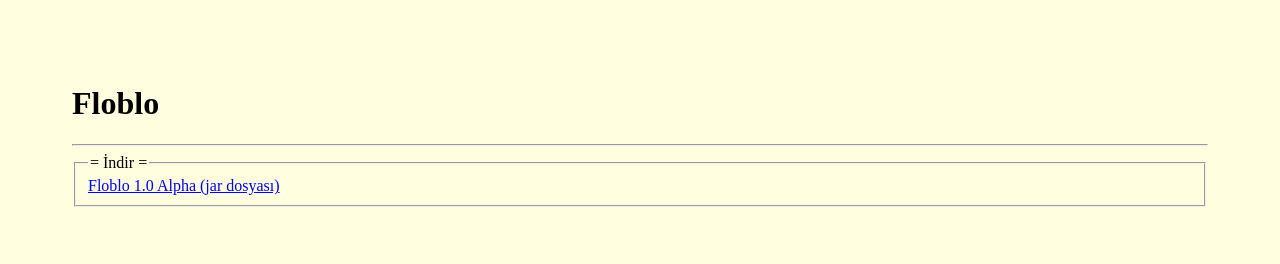
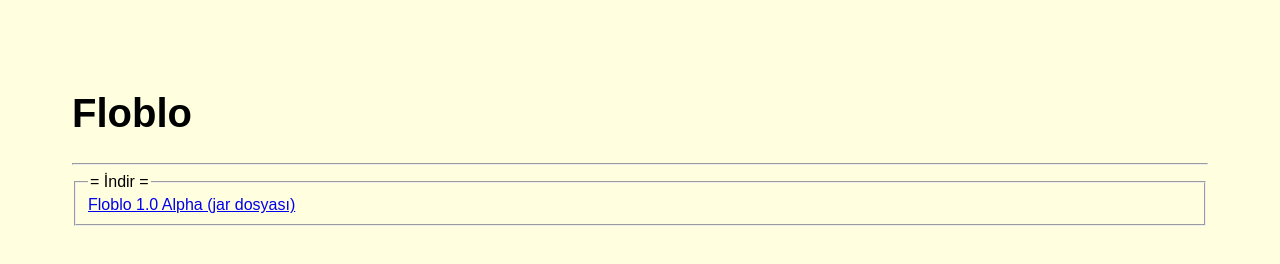
Before and after one commit to kutuptilkisi/Floblo, a plain HTML site: page index.html in a window 1280 px wide. Drawn offline with Linux system fonts and the light colour scheme.

Commit message:
Update index.html

```diff
--- a/index.html
+++ b/index.html
@@ -9,6 +9,10 @@
 html{
 background-color: lightyellow;
 padding: 64px;
+font-family: sans-serif;
+}
+h1{
+font-size: 40px;
 }
 </style>
 </head>
```
